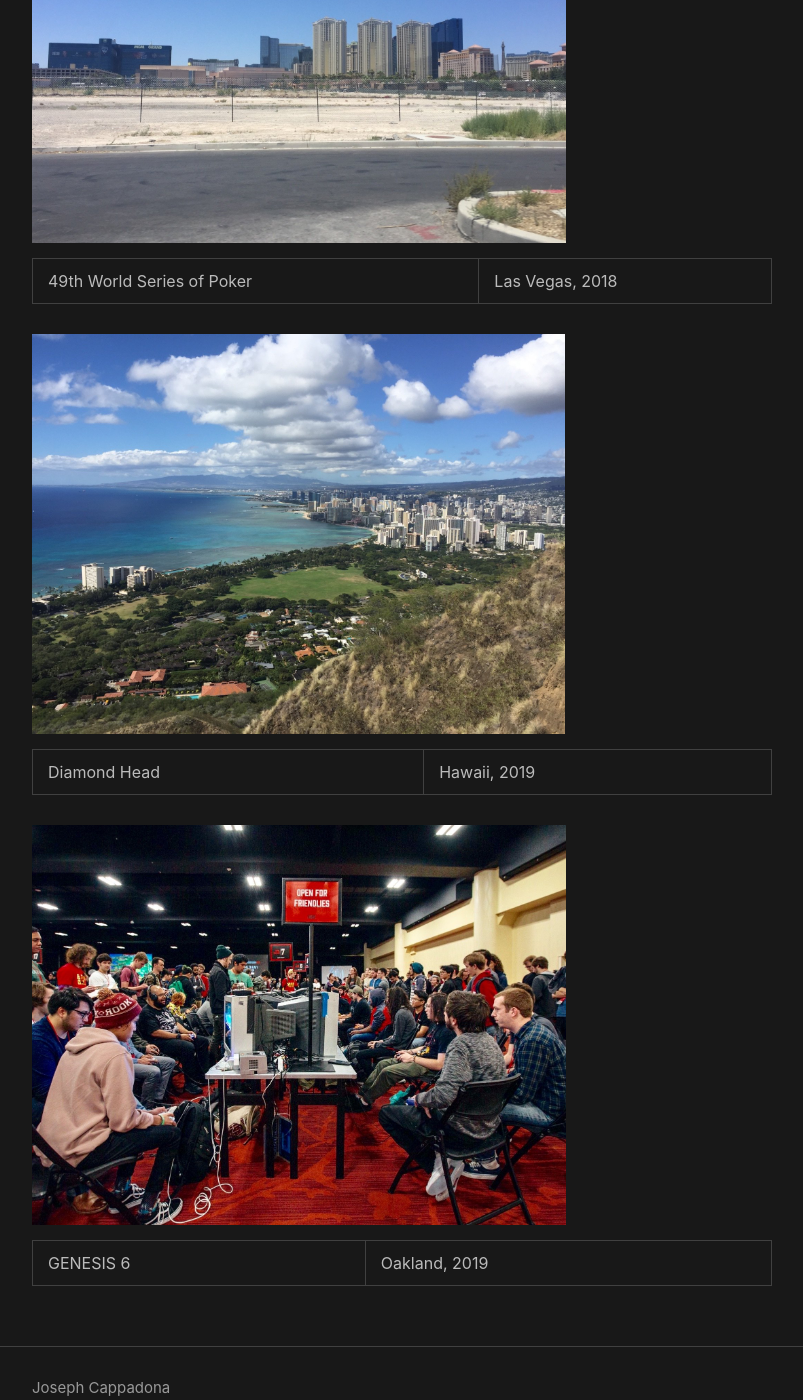
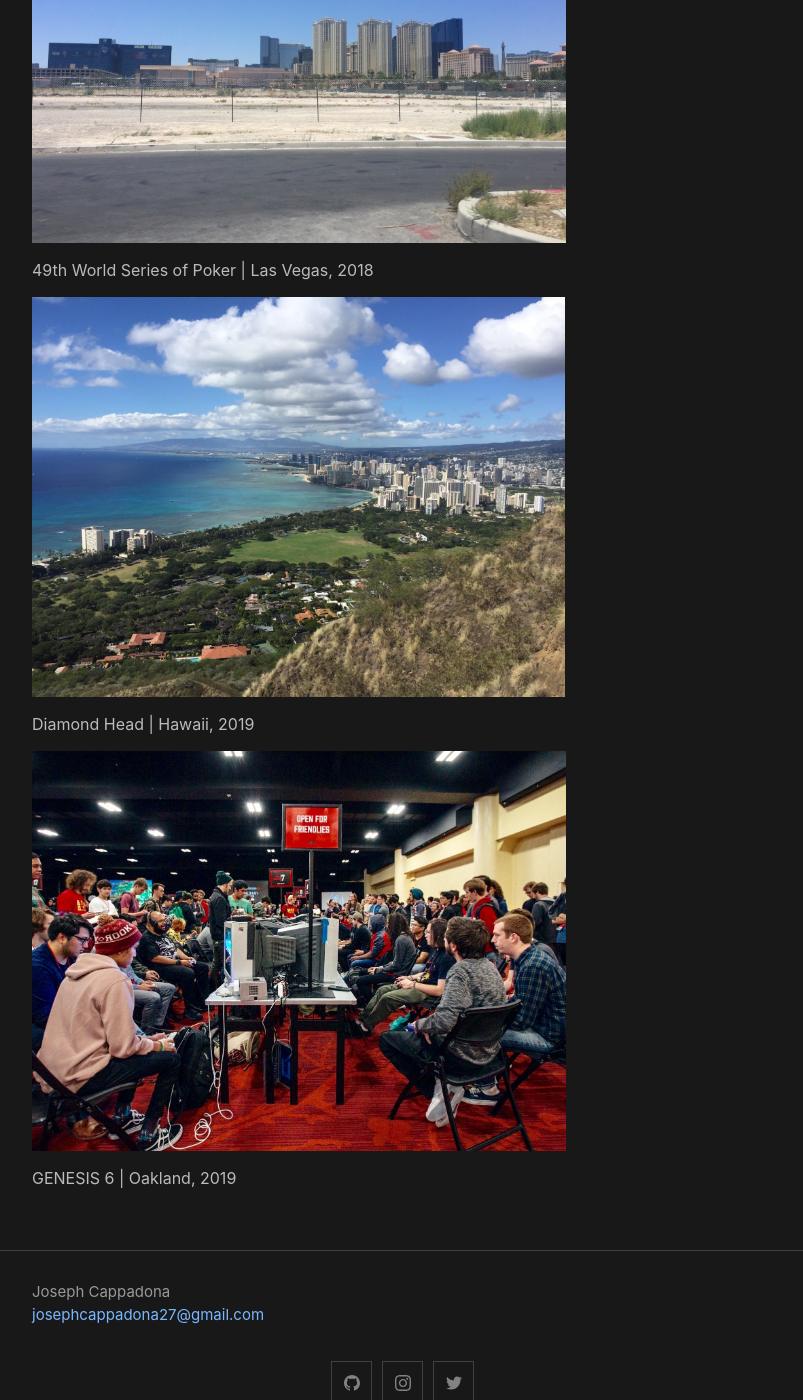
Before and after one commit to josephcappadona/josephcappadona.github.io, a Jekyll site: the page built from about.md, in a window 1280 px wide and 1400 px high, scrolled down 579 px. Shown: the whole window, without its empty margins (238-1041 px from the left). Built offline with Jekyll 4.4.1, drawn with Linux system fonts in a browser that asks for light colours.

```diff
--- a/about.md
+++ b/about.md
@@ -17,19 +17,19 @@ Outside of work, I really enjoy playing games. I love to compete and have travel
 {:refdef: style=""}
 ![me](/assets/img/vegas.jpg){: style="max-height: 400px;"}
 
-49th World Series of Poker | Las Vegas, 2018
+49th World Series of Poker \| Las Vegas, 2018
 {: refdef}
 
 
 {:refdef: style=""}
 ![me](/assets/img/hawaii.jpg){: style="max-height: 400px;"}
 
-Diamond Head | Hawaii, 2019
+Diamond Head \| Hawaii, 2019
 {: refdef}
 
 
 {:refdef: style=""}
 ![me](/assets/img/genesis.jpeg){: style="max-height: 400px;"}
 
-GENESIS 6 | Oakland, 2019
+GENESIS 6 \| Oakland, 2019
 {: refdef}
```
